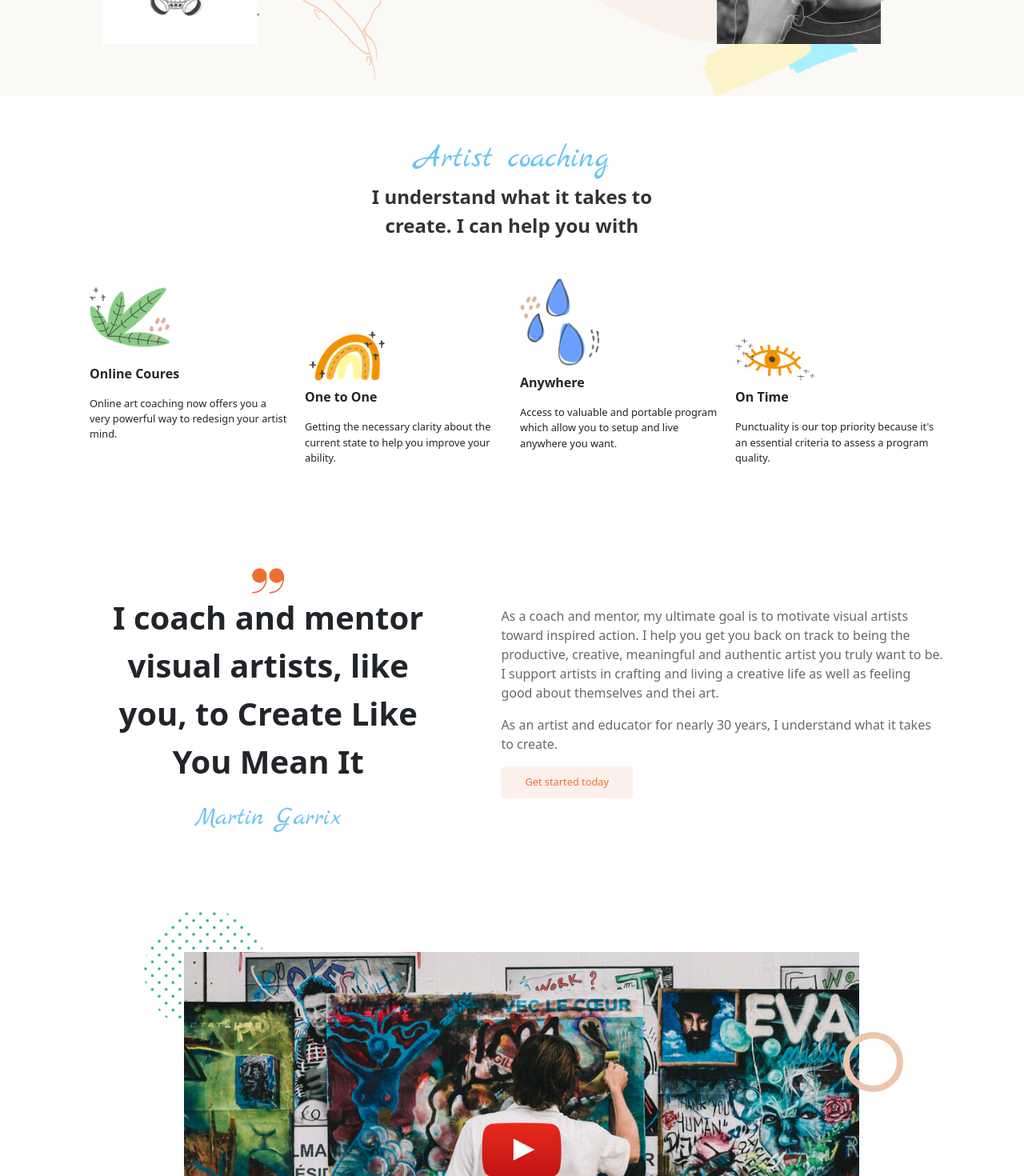
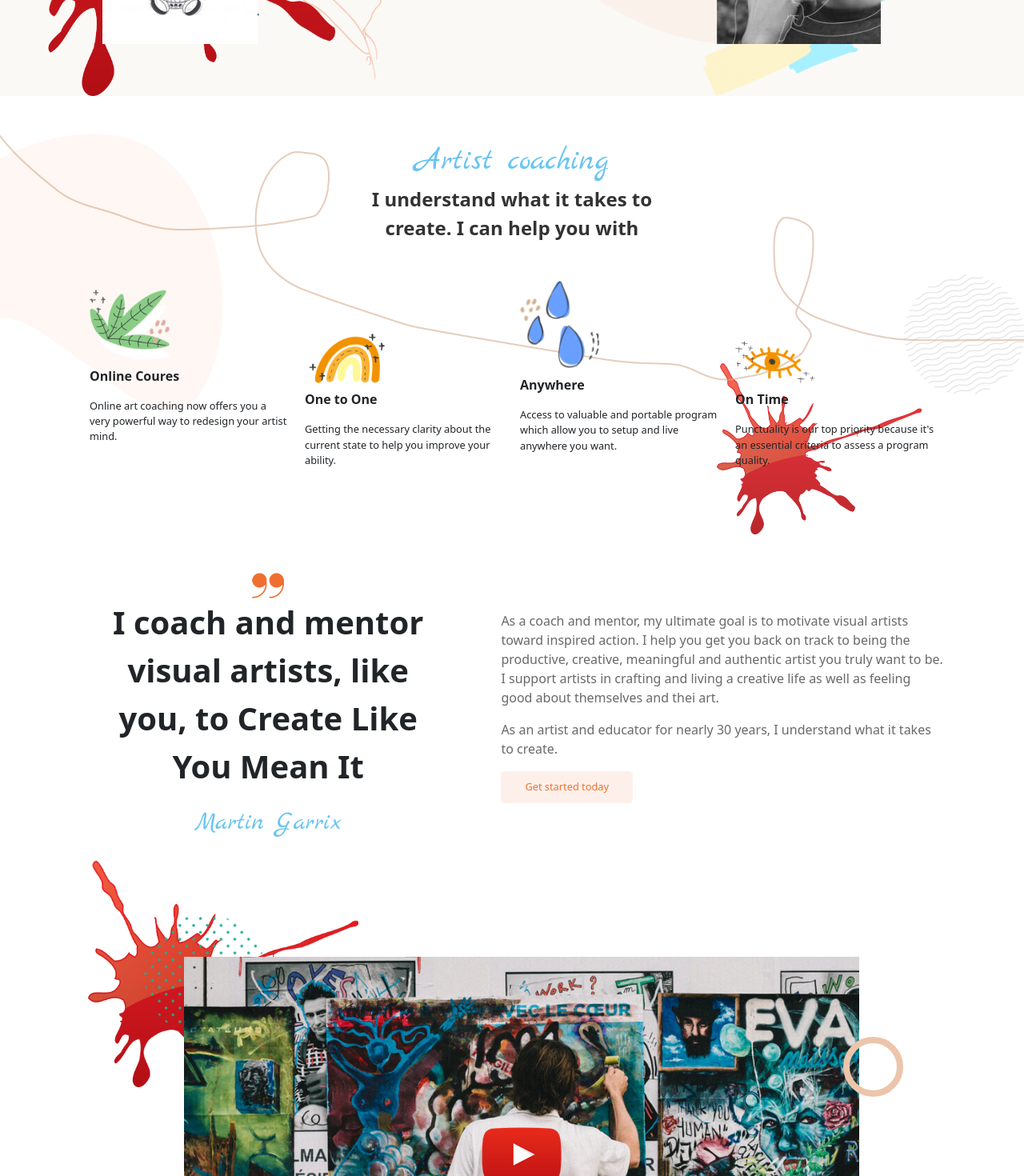
Before and after one commit to MattiaVolonterio/proj-html-vuejs, a Vue app: page / in a window 1280 px wide. Shown: the part 640-2110 px from the top of the page at 80% size. Built offline with nearby package versions, Linux system fonts and the light colour scheme.

Commit message:
feat: coaching section background

```diff
--- a/src/components/JumboBackground.vue
+++ b/src/components/JumboBackground.vue
@@ -11,6 +11,7 @@ export default {
 
 <template>
   <div class="jumbo-container">
+    <!-- LEFT -->
     <div class="left">
       <img
         class="fourthLeft"
@@ -37,7 +38,13 @@ export default {
         :src="getLogoPath('artist-shape-03.png')"
         alt="dots"
       />
+      <img
+        class="paint-stains"
+        :src="getLogoPath('paint-stains.png')"
+        alt="paint"
+      />
     </div>
+    <!-- RIGHT -->
     <div class="right">
       <img
         class="secondRight"
@@ -88,20 +95,30 @@ export default {
     position: absolute;
     top: 60px;
     left: 18%;
-    z-index: 1;
+    z-index: 2;
   }
 
   .fourthLeft {
     position: absolute;
     bottom: 10%;
     left: 10%;
-    z-index: 2;
+    z-index: 3;
   }
 
   .fifthLeft {
     position: absolute;
     left: 0;
     bottom: 10%;
+
+    z-index: 1;
+  }
+
+  .paint-stains {
+    position: absolute;
+    bottom: 0;
+    left: 0;
+
+    height: 80%;
   }
 
   .firstRight {
--- a/src/components/artistCoaching/AppCoachingMain.vue
+++ b/src/components/artistCoaching/AppCoachingMain.vue
@@ -1,4 +1,5 @@
 <script>
+import CardCoachingBg from "./CardCoachingBg.vue";
 import CardCoaching from "./CardCoaching.vue";
 import AppCoachingCit from "./AppCoachingCit.vue";
 import AppYoutubePlayer from "./AppYoutubePlayer.vue";
@@ -8,6 +9,7 @@ export default {
     return {};
   },
   components: {
+    CardCoachingBg,
     CardCoaching,
     AppCoachingCit,
     AppYoutubePlayer,
@@ -17,7 +19,9 @@ export default {
 };
 </script>
 <template>
-  <div class="container">
+  <div class="card-coaching-container">
+    <CardCoachingBg />
+    <div class="container container-top">
       <!-- TITLE -->
       <div class="coach-head">
         <div class="title">Artist coaching</div>
@@ -36,7 +40,9 @@ export default {
           <CardCoaching :card="card" />
         </div>
       </div>
-
+    </div>
+  </div>
+  <div class="container">
     <!-- CITATION -->
     <AppCoachingCit />
 
@@ -48,6 +54,20 @@ export default {
 <style lang="scss" scoped>
 @use "../../styles/partials/mixins" as *;
 @use "../../styles/partials/variables" as *;
+
+.card-coaching-container {
+  height: $cardCoachingHeight;
+  position: relative;
+  margin-top: 3rem;
+  margin-bottom: 3rem;
+
+  .container-top {
+    position: absolute;
+    left: 50%;
+    top: 50%;
+    transform: translate(-50%, -50%);
+  }
+}
 
 .container {
   width: 1080px;
--- a/src/components/artistCoaching/AppYoutubePlayer.vue
+++ b/src/components/artistCoaching/AppYoutubePlayer.vue
@@ -33,6 +33,12 @@ export default {
         alt="shape 2"
         class="backgroundShapeTop"
       />
+
+      <img
+        class="paint-stains"
+        :src="getImgPath('paint-stains.png')"
+        alt="paint-stains"
+      />
     </div>
   </div>
 </template>
@@ -64,6 +70,14 @@ export default {
       top: 100px;
     }
 
+    .paint-stains {
+      width: 40%;
+      position: absolute;
+      z-index: -2;
+      top: -120px;
+      left: -120px;
+    }
+
     .backgroundShapeBottom {
       position: absolute;
       bottom: -10px;
--- a/src/components/artistCoaching/CardCoaching.vue
+++ b/src/components/artistCoaching/CardCoaching.vue
@@ -3,7 +3,9 @@ export default {
   data() {
     return {};
   },
+
   props: { card: Object },
+
   methods: {
     getImgPath(img) {
       return new URL(`../../assets/img/${img}`, import.meta.url).href;
--- /dev/null
+++ b/src/components/artistCoaching/CardCoachingBg.vue
@@ -0,0 +1,73 @@
+<script>
+export default {
+  data() {
+    return {};
+  },
+  props: {},
+  methods: {
+    getImgPath(img) {
+      return new URL(`../../assets/img/${img}`, import.meta.url).href;
+    },
+  },
+};
+</script>
+
+<template>
+  <div class="bg-container">
+    <img
+      class="sphere-shape"
+      :src="getImgPath('maxcoach-shape-13-150x150.png')"
+    />
+    <img
+      class="paint-shape"
+      :src="getImgPath('paint-stains.png')"
+      alt="paint-strains"
+    />
+    <img
+      class="strig-shape"
+      :src="getImgPath('maxcoach-shape-03.png')"
+      alt="filo"
+    />
+    <img
+      class="right-shape"
+      :src="getImgPath('artist-shape-01-600x577.png')"
+      alt="shape"
+    />
+  </div>
+</template>
+
+<style lang="scss" scoped>
+@use "../../styles/partials/mixins" as *;
+@use "../../styles/partials/variables" as *;
+.bg-container {
+  position: relative;
+  height: $cardCoachingHeight;
+
+  .right-shape {
+    position: absolute;
+    left: -100px;
+    top: 0;
+    width: 400px;
+    transform: rotate(220deg);
+  }
+
+  .sphere-shape {
+    position: absolute;
+    right: 0;
+    top: 50%;
+    transform: translateY(-50%);
+  }
+
+  .paint-shape {
+    position: absolute;
+    left: 70%;
+    bottom: 0;
+    width: 20%;
+    filter: opacity(0.9);
+  }
+
+  .strig-shape {
+    filter: opacity(0.6);
+  }
+}
+</style>
--- a/src/styles/partials/_variables.scss
+++ b/src/styles/partials/_variables.scss
@@ -13,3 +13,4 @@ $jumboBg: #fbf9f6;
 $bannerHeight: 40px;
 $headerHeight: 70px;
 $jumboHeight: 650px;
+$cardCoachingHeight: 500px;
```
Also changed, not shown: src/assets/img/paint-stains.png (added). Lines whose indentation alone changed are shown as unchanged.
